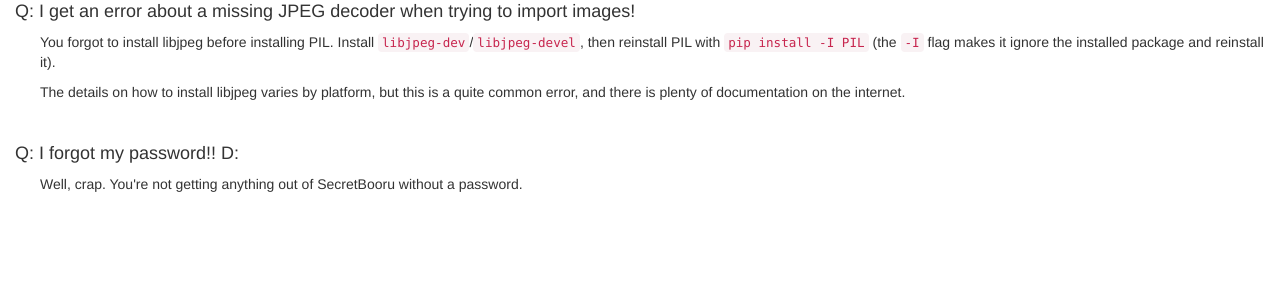
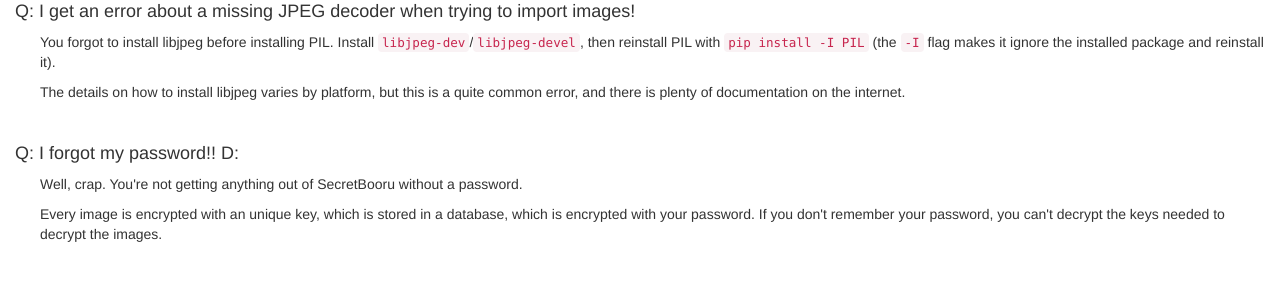
Before and after one commit to liclac/SecretBooru, a Python web app: template templates/faq.html in a window 1280 px wide. Shown: the part 353-653 px from the top of the page. Run offline with Jinja, Linux system fonts and the light colour scheme; the template is opened without the code that fills it, so the values that code supplies are empty; some libraries are stand-ins or nearby versions.

Commit message:
Clarification

```diff
--- a/templates/faq.html
+++ b/templates/faq.html
@@ -15,5 +15,6 @@
 <h4>Q: I forgot my password!! D:</h4>
 <div class="faq-a">
 	<p>Well, crap. You're not getting anything out of SecretBooru without a password.</p>
+	<p>Every image is encrypted with an unique key, which is stored in a database, which is encrypted with your password. If you don't remember your password, you can't decrypt the keys needed to decrypt the images.</p>
 </div>
 {% endblock %}
```
